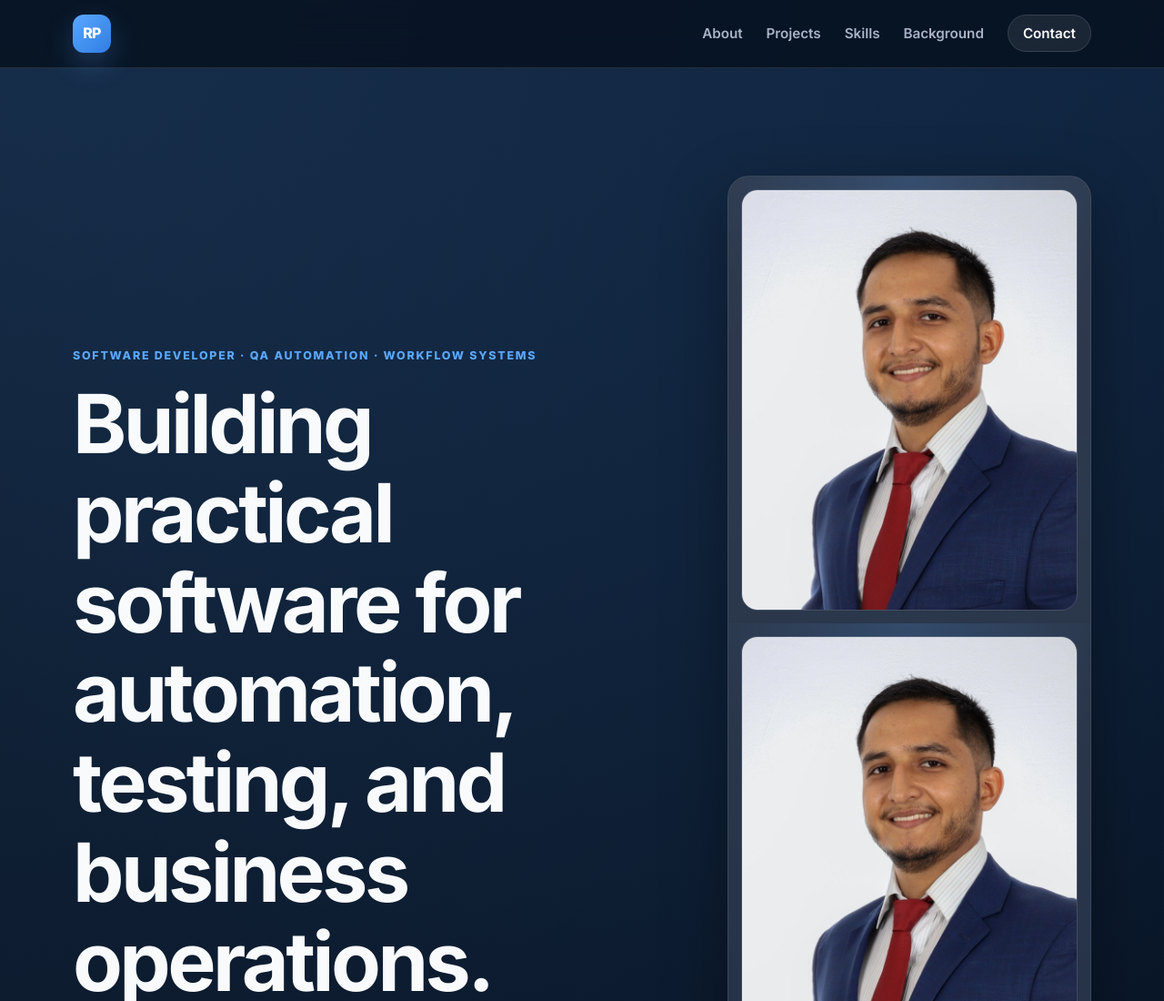
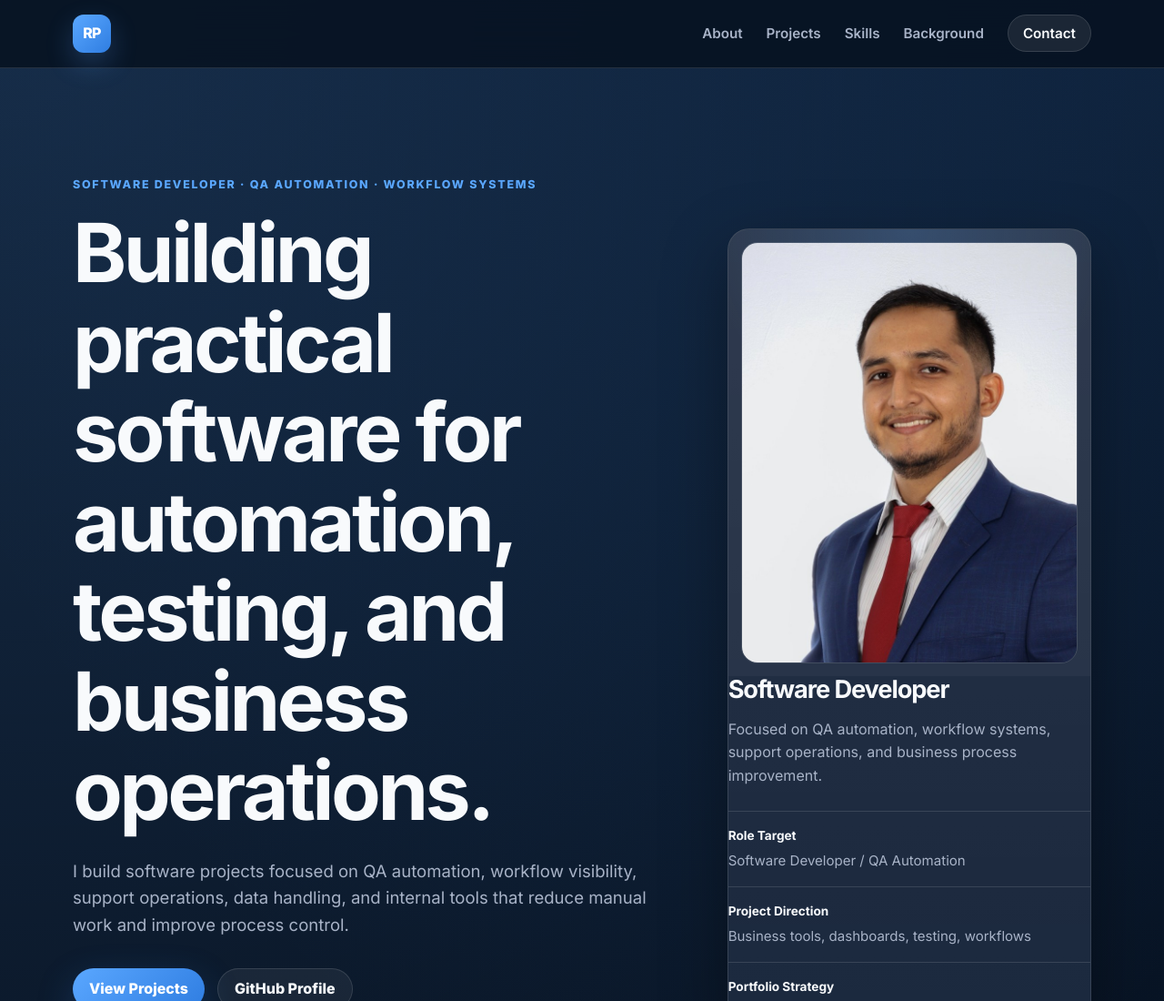
Before and after one commit to rportillodev/rportillodev.github.io, a plain HTML site: page index.html in a window 1280 px wide. Shown: the top 1100 px of the page at 91% size. Drawn offline with Linux system fonts and the light colour scheme.

Commit message:
Update index.html

```diff
--- a/index.html
+++ b/index.html
@@ -102,13 +102,6 @@
         </div>
 
    <aside class="hero-profile-card" aria-label="Rudy Portillo professional profile">
-<div class="profile-image-wrapper">
-  <img
-    src="https://github.com/rportillodev/rportillodev.github.io/blob/main/assets/profile-photo.jpg"
-    alt="Rudy Portillo"
-    class="profile-image"
-  />
-</div>
 
   <div class="profile-image-wrapper">
   <img
```
